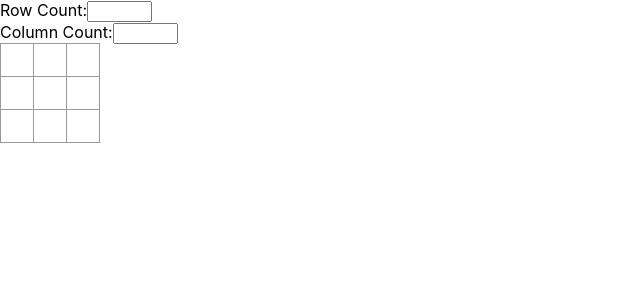
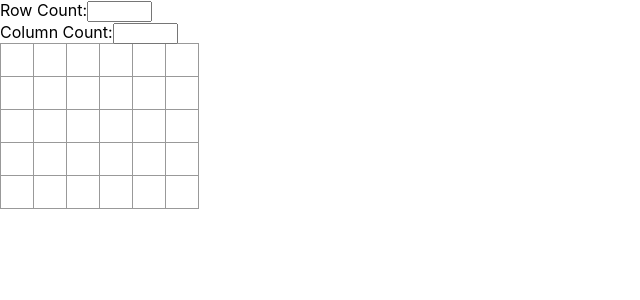
Before and after one commit to rickumali/react-squares, a React (Create React App) app: page / in a window 1280 px wide. Shown: the top 300 px of the page, without its empty margins (0-640 px from the left). Built offline with nearby package versions, Linux system fonts and the light colour scheme.

Commit message:
Adds useState to App
This follows Step 4 of "thinking in React":

https://react.dev/learn/thinking-in-react#step-4-identify-where-your-state-should-live

```diff
--- a/src/App.js
+++ b/src/App.js
@@ -1,13 +1,17 @@
+import { useState } from 'react';
 import './App.css';
 import Board from './Board';
 import CountFieldEntry from './CountFieldEntry';
 
 function App() {
+  const [rowCount, setRowCount] = useState(5);
+  const [columnCount, setColumnCount] = useState(6);
+
   return (
     <div className="App">
-      <CountFieldEntry name="Row"/>
-      <CountFieldEntry name="Column"/>
-      <Board rows={3} columns={3} />
+      <CountFieldEntry name="Row" />
+      <CountFieldEntry name="Column" />
+      <Board rows={rowCount} columns={columnCount} />
     </div>
   );
 }
```
